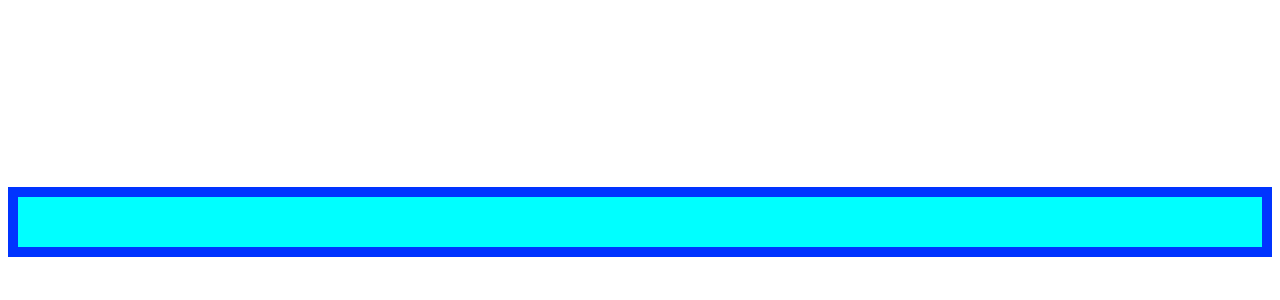
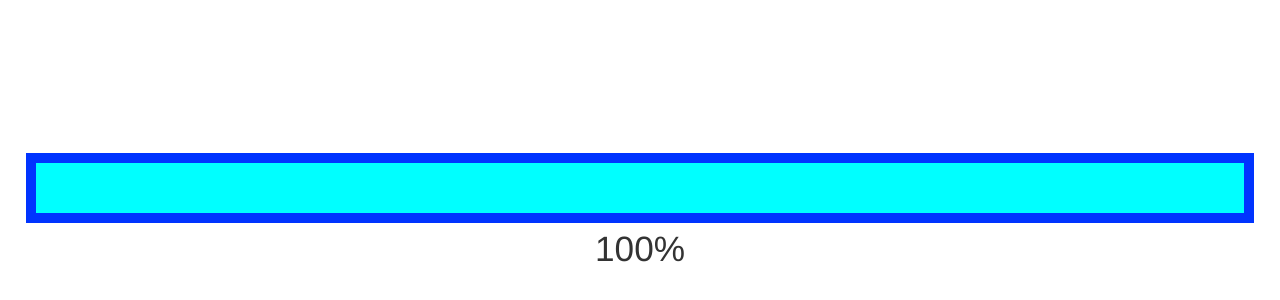
Before and after one commit to Bluette1/progressbar, a website: page Progressbar.html in a window 1280 px wide. Shown: the part 86-386 px from the top of the page. Drawn offline with Linux system fonts and the light colour scheme.

Commit message:
Add display text

```diff
--- a/Progressbar.css
+++ b/Progressbar.css
@@ -1,4 +1,33 @@
 
+html {
+  box-sizing: border-box;
+}
+
+*,
+*::before,
+*::after {
+  box-sizing: inherit;
+}
+
+* {
+  border: 0 none;
+  list-style: none outside none;
+  margin: 0;
+  outline: 0 none;
+  padding: 0;
+}
+
+body {
+  padding: 0;
+  margin: 0 auto;
+  height: 100%;
+  width: 100%;
+  font-size: 16px;
+  line-height: 20px;
+  color: #333;
+  overflow-x: hidden;
+  position: relative;
+}
 #root {
   display: flex;
   justify-content: flex-start;
@@ -7,6 +36,11 @@
 }
 
 .progressbar-main {
+  width: 100%;
+  padding:2%;
+}
+
+.progressbar-container {
   height: 70px;
   width: 100%;
   background-color: #0034ff;
@@ -16,8 +50,14 @@
   padding-left: 10px;
   padding-right: 10px;
 }
-
 .progressbar {
   height: 50px;
   background-color: #00ffff;
 }
+
+.display-text {
+  font-family:'Franklin Gothic Medium', 'Arial Narrow', Arial, sans-serif;
+  font-size:2.2rem;
+  text-align: center;
+  padding: 1rem;
+}
--- a/Progressbar.js
+++ b/Progressbar.js
@@ -1,7 +1,15 @@
-const progressBarContainer = document.querySelector('.progressbar-main');
+const mainContainer = document.querySelector('.progressbar-main');
+const progressBarContainer = document.createElement('div');
+
+progressBarContainer.classList.add('progressbar-container');
+
 const progressBar = document.createElement('div');
 progressBarContainer.append(progressBar);
+mainContainer.append(progressBarContainer);
 progressBar.classList.add('progressbar');
+const displayText = document.createElement('div');
+displayText.classList.add('display-text');
+mainContainer.append(displayText);
 
 const RATES = [0, 100, 200, 300, 400];
 let start = true;
@@ -15,7 +23,9 @@ const shift = () => {
     start = true;
     idx = 0;
   } else {
-    progressBar.style.width = `${(RATES[idx] / RATES[RATES.length - 1]) * 100}%`;
+    const width = `${(RATES[idx] / RATES[RATES.length - 1]) * 100}%`;
+    progressBar.style.width = width;
+    displayText.textContent = width;
     idx += 1;
   }
 };
```
Also changed, not shown: progressbar.gif.
